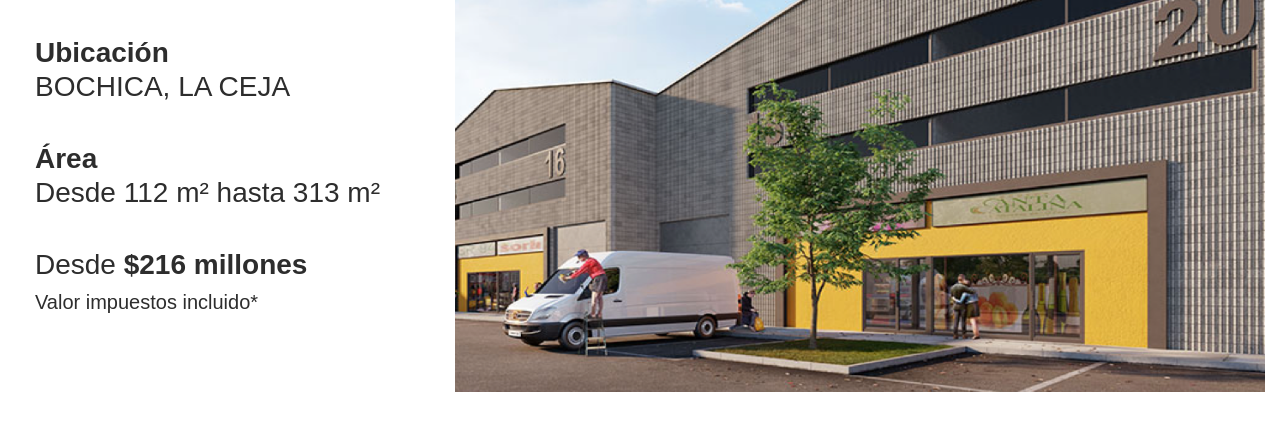
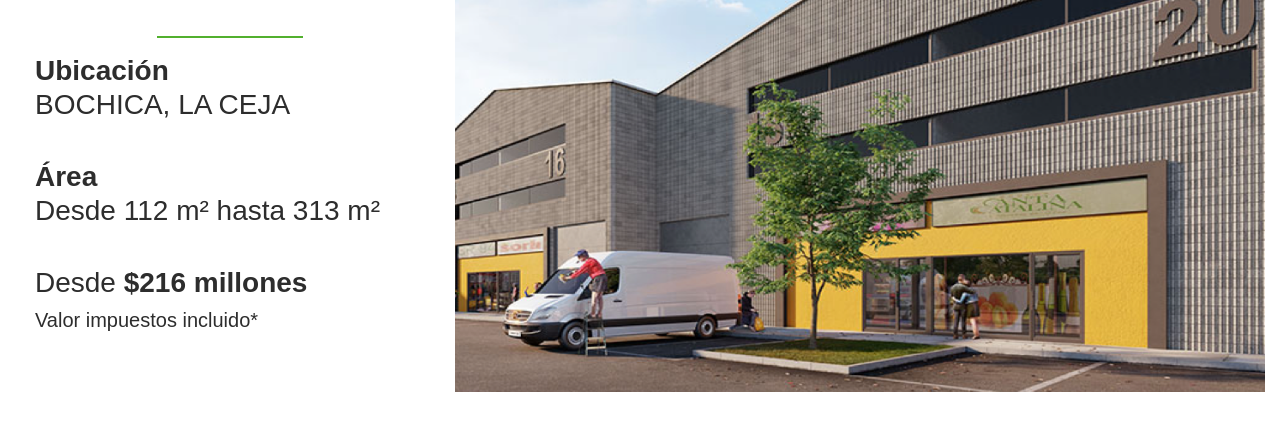
Before and after one commit to Wecan-dev/capiro-w, a plain HTML site: page Index.html in a window 1280 px wide. Shown: the part 214-644 px from the top of the page. Drawn offline with nearby package versions, Linux system fonts and the light colour scheme.

Commit message:
Se añade Linea verde

```diff
--- a/Index.html
+++ b/Index.html
@@ -44,6 +44,7 @@
 					<h3 class="subtitulo-bodegas">
 						BODEGAS
 					</h3>
+					<hr class="linea1 d-flex align-items-center">
 					<h3 class="ubicacion">
 						<strong>Ubicación</strong><br>BOCHICA, LA CEJA
 					</h3>
--- a/Style.css
+++ b/Style.css
@@ -76,6 +76,11 @@ main article img{
     margin-bottom: 10%;
     letter-spacing: 4px;
 }
+.linea1 {
+    color: #52b02e;
+    width: 144px;
+    border: solid 1px;
+}
 .ubicacion {
     margin-bottom: 10%;
 }
```
